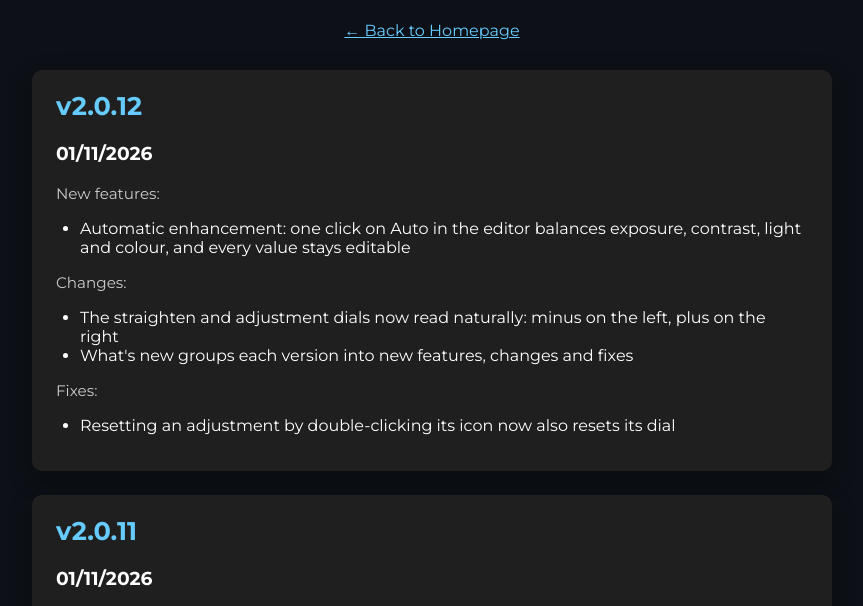
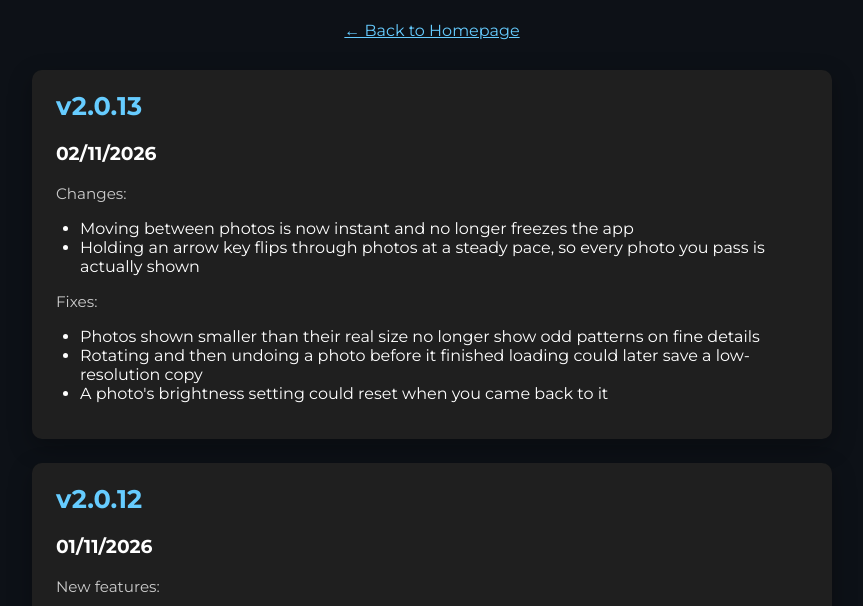
Before and after one commit to franvillanu/ImageClassifier, a website: page docs/changelog.html in a window 1280 px wide. Shown: the part 151-757 px from the top of the page, without its empty margins (208-1071 px from the left). Drawn offline with Linux system fonts and the light colour scheme.

Commit message:
release: prepare v2.0.13

```diff
--- a/docs/changelog.html
+++ b/docs/changelog.html
@@ -100,6 +100,38 @@
 
 
 
+
+
+    <div class="version-block">
+      <h2>v2.0.13</h2>
+      <h3>02/11/2026</h3>
+      <p class="desc" data-en="Changes:" data-es="Cambios:">Changes:</p>
+      <ul>
+        <li data-en="Moving between photos is now instant and no longer freezes the app"
+            data-es="Cambiar de foto ahora es instantáneo y ya no bloquea la aplicación">
+          Moving between photos is now instant and no longer freezes the app
+        </li>
+        <li data-en="Holding an arrow key flips through photos at a steady pace, so every photo you pass is actually shown"
+            data-es="Mantener pulsada una flecha recorre las fotos a un ritmo constante, para que se vea cada foto por la que pasas">
+          Holding an arrow key flips through photos at a steady pace, so every photo you pass is actually shown
+        </li>
+      </ul>
+      <p class="desc" data-en="Fixes:" data-es="Correcciones:">Fixes:</p>
+      <ul>
+        <li data-en="Photos shown smaller than their real size no longer show odd patterns on fine details"
+            data-es="Las fotos mostradas por debajo de su tamaño real ya no muestran patrones extraños en los detalles finos">
+          Photos shown smaller than their real size no longer show odd patterns on fine details
+        </li>
+        <li data-en="Rotating and then undoing a photo before it finished loading could later save a low-resolution copy"
+            data-es="Girar y luego deshacer una foto antes de que terminara de cargar podía guardar después una copia de baja resolución">
+          Rotating and then undoing a photo before it finished loading could later save a low-resolution copy
+        </li>
+        <li data-en="A photo's brightness setting could reset when you came back to it"
+            data-es="El ajuste de brillo de una foto podía restablecerse al volver a ella">
+          A photo's brightness setting could reset when you came back to it
+        </li>
+      </ul>
+    </div>
 
     <div class="version-block">
       <h2>v2.0.12</h2>
```
Also changed, not shown: docs/index.html (+5 -4 lines).
